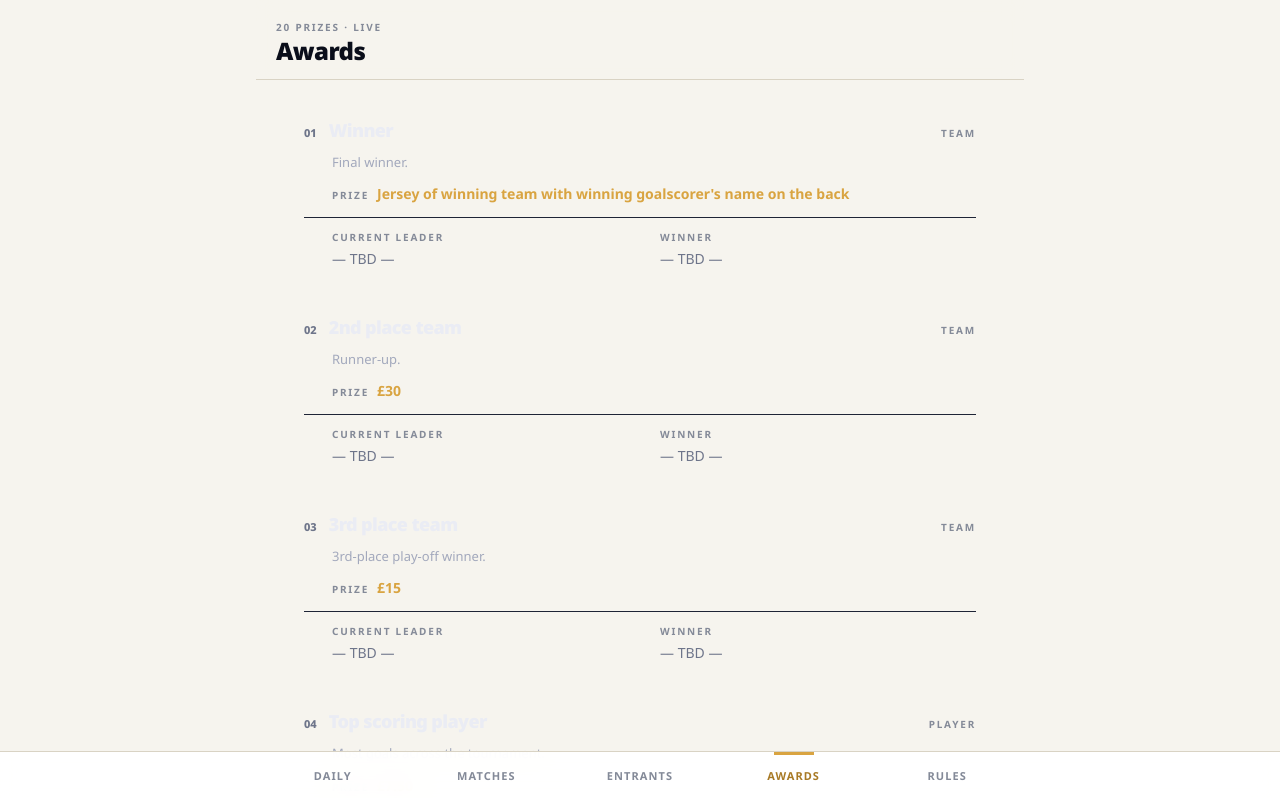
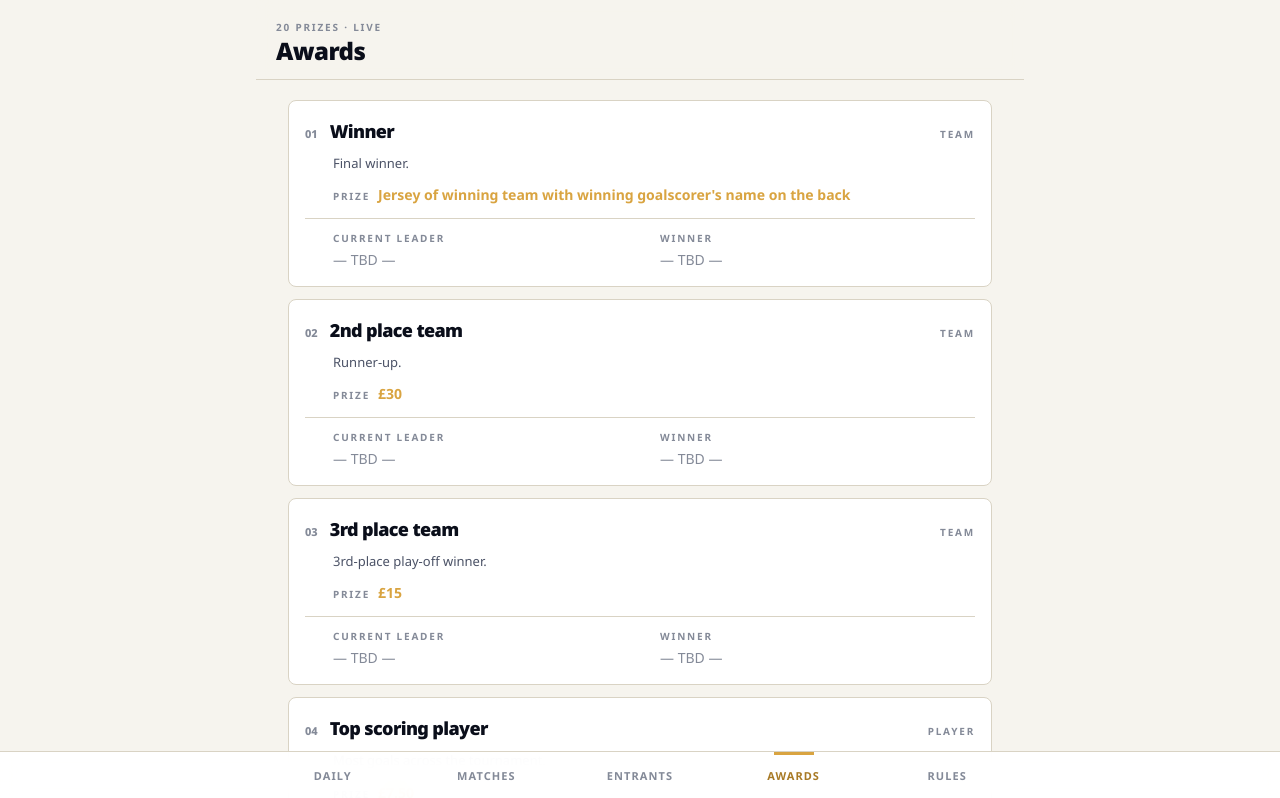
Before and after one commit to slecky158-ops/wc-sweepstake, a Next.js app: page /awards in a window 1280 px wide. Shown: the top 798 px of the page. Built offline with nearby package versions, Linux system fonts and the light colour scheme.

Commit message:
Awards page on cream

```diff
--- a/app/awards/page.tsx
+++ b/app/awards/page.tsx
@@ -10,29 +10,29 @@ export default function AwardsPage() {
 
       <div className="px-5 sm:px-8 pt-5 space-y-3 pb-2">
         {awards.map((a, i) => (
-          <article key={a.id} className="ink-card p-4">
+          <article key={a.id} className="surface p-4">
             <div className="flex items-baseline gap-3 mb-2">
-              <span className="num text-[11px] text-text-ink-faint">{String(i + 1).padStart(2, '0')}</span>
-              <h3 className="display text-base sm:text-lg text-text-ink leading-tight">{a.title}</h3>
+              <span className="num text-[11px] text-text-faint">{String(i + 1).padStart(2, '0')}</span>
+              <h3 className="display text-base sm:text-lg text-text leading-tight">{a.title}</h3>
               <span className="ml-auto eyebrow">{a.type}</span>
             </div>
-            <p className="text-[12px] sm:text-[13px] text-text-ink-dim leading-relaxed pl-7 mb-2">{a.rule}</p>
+            <p className="text-[12px] sm:text-[13px] text-text-dim leading-relaxed pl-7 mb-2">{a.rule}</p>
             <div className="pl-7 mb-3">
               <span className="eyebrow mr-2">Prize</span>
               <span className="text-sm font-bold text-gold">{a.prize}</span>
             </div>
 
-            <div className="pl-7 grid grid-cols-2 gap-3 pt-3 border-t border-ink-line">
+            <div className="pl-7 grid grid-cols-2 gap-3 pt-3 border-t border-paper-line">
               <div>
                 <div className="eyebrow mb-1">Current leader</div>
-                <div className="text-sm font-bold text-text-ink">
-                  {a.currentLeader || <span className="text-text-ink-faint font-normal">— TBD —</span>}
+                <div className="text-sm font-bold text-text">
+                  {a.currentLeader || <span className="text-text-faint font-normal">— TBD —</span>}
                 </div>
               </div>
               <div>
                 <div className="eyebrow mb-1">Winner</div>
-                <div className="text-sm font-bold text-text-ink">
-                  {a.winnerEntrant || <span className="text-text-ink-faint font-normal">— TBD —</span>}
+                <div className="text-sm font-bold text-text">
+                  {a.winnerEntrant || <span className="text-text-faint font-normal">— TBD —</span>}
                 </div>
               </div>
             </div>
@@ -40,7 +40,7 @@ export default function AwardsPage() {
         ))}
       </div>
 
-      <p className="px-5 sm:px-8 mt-5 mb-2 text-[11px] text-text-ink-faint text-center font-bold uppercase tracking-widest">
+      <p className="px-5 sm:px-8 mt-5 mb-2 text-[11px] text-text-faint text-center font-bold uppercase tracking-widest">
         Updates as match data comes in
       </p>
     </main>
```
